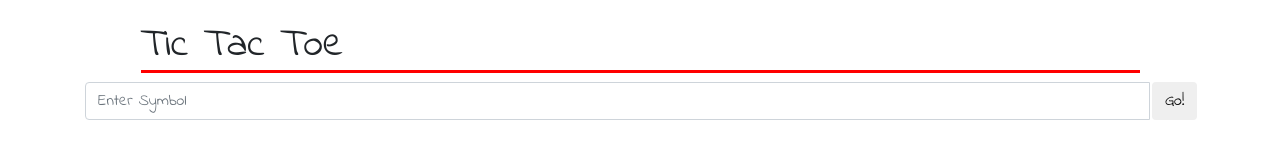
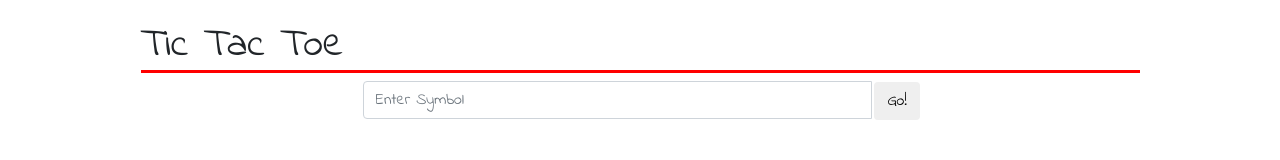
Before and after one commit to Rekjal/Project_ticTacToe, a plain HTML site: page index.html in a window 1280 px wide. Both pictures are taken after a click on the button "Start Game". Drawn offline with nearby package versions, Linux system fonts and the light colour scheme.

Commit message:
Center input form

```diff
--- a/css/styles.css
+++ b/css/styles.css
@@ -85,7 +85,7 @@ line-height: 100px;
   margin-left: 58px;
 }
 
-.inputWidth {
+.input-group {
   margin:auto;
   width: 50%;
 }
--- a/js/scripts.js
+++ b/js/scripts.js
@@ -131,6 +131,7 @@ $(document).ready(function () {
                     if ((player1.winStatus === false) && (player2.winStatus === false)) {
                        $("div#result").text("Game over. It's a Draw");
                        nonClickable();
+                       $('.game-restart').show();
                     }
                 }
             }
```
